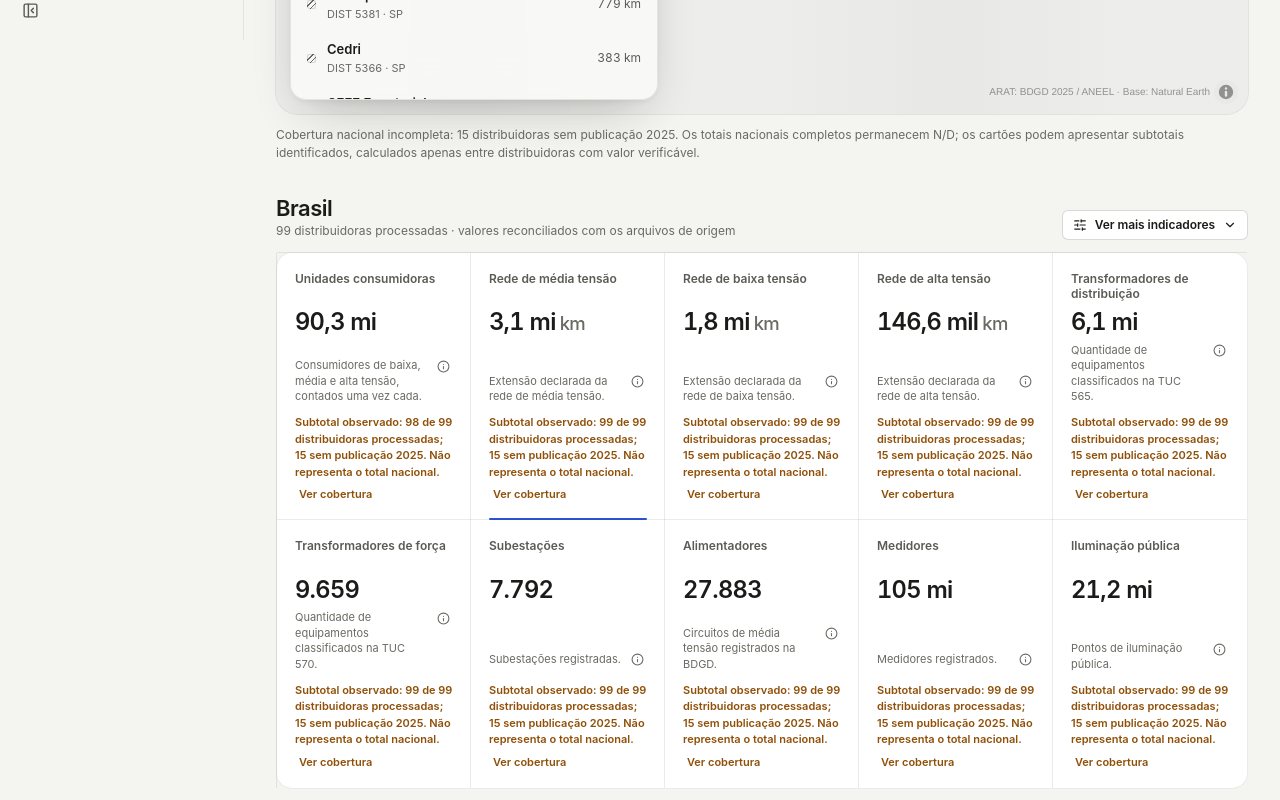
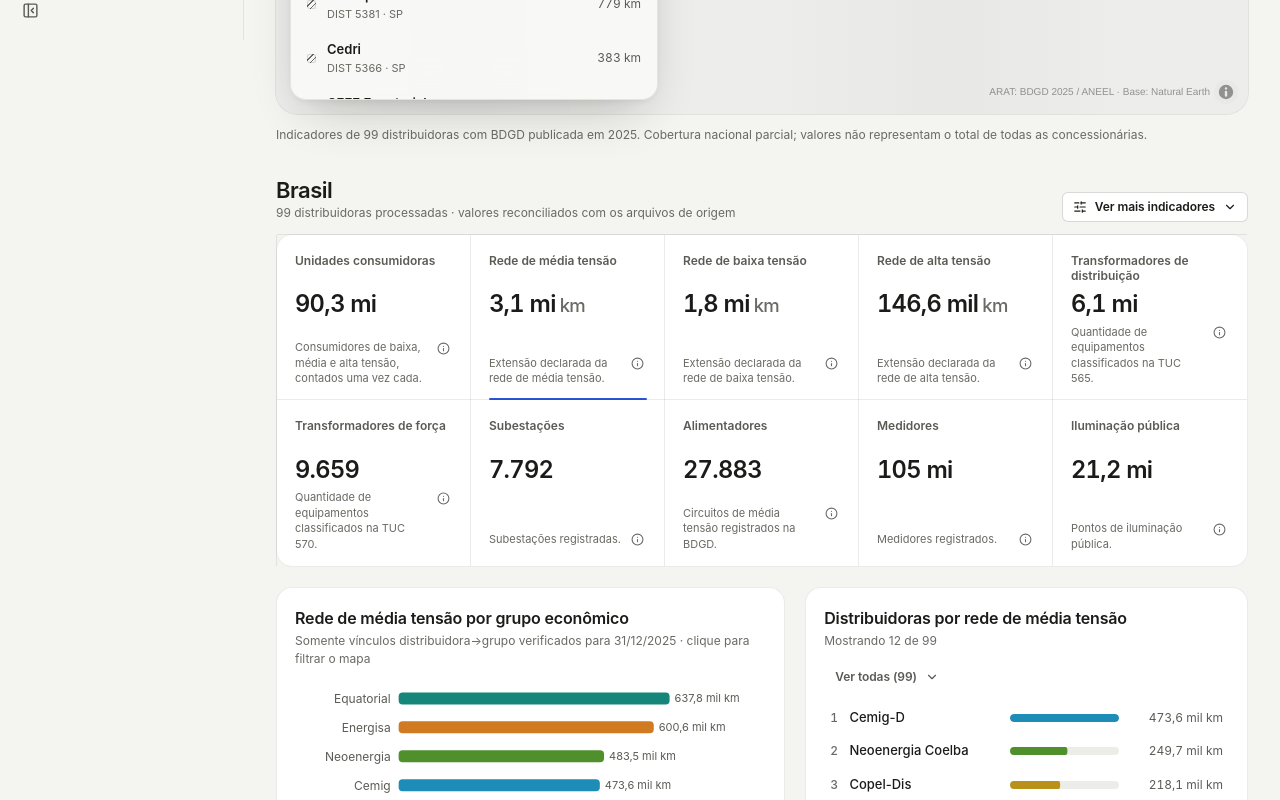
Before and after one commit to artelias/BDGD, a Next.js app in the folder nucleo-dados-bdgd/web/: page / in a window 1280 px wide. Shown: the part 760-1560 px from the top of the page. Built offline with nearby package versions, Linux system fonts and the light colour scheme.

Commit message:
ux(panorama): remover avisos repetitivos de subtotal nos cartoes

```diff
--- a/nucleo-dados-bdgd/web/src/components/pages/Panorama.tsx
+++ b/nucleo-dados-bdgd/web/src/components/pages/Panorama.tsx
@@ -186,7 +186,7 @@ function PanoramaReady({ ds }: { ds: Dataset }) {
         </Sheet>
       </section>
 
-      {coberturaNacionalIncompleta(ds, scopeDists) && <p className="caption" role="note">Cobertura nacional incompleta: {ds.raw.release.cobertura.sem_publicacao_2025.length} distribuidoras sem publicação 2025. Os totais nacionais completos permanecem N/D; os cartões podem apresentar subtotais identificados, calculados apenas entre distribuidoras com valor verificável.</p>}
+      {coberturaNacionalIncompleta(ds, scopeDists) && <p className="caption" role="note">Indicadores de {scopeDists.length} distribuidoras com BDGD publicada em 2025. Cobertura nacional parcial; valores não representam o total de todas as concessionárias.</p>}
       <div className={s.kpiHead}>
         <div>
           <h2 className="title" style={{ fontSize: "1.375rem" }}>{ds.scopeLabel(scope)}</h2>
@@ -348,7 +348,6 @@ function DistDetail({ ds, dist, onBack, theme }: { ds: Dataset; dist: number; on
 function KpiCell({ ds, k, dists, active, onClick }: { ds: Dataset; k: KpiDef; dists: number[]; active: boolean; onClick: () => void }) {
   const a = panoramaValue(ds, k, dists);
   const subtotal = a.partial ? panoramaSubtotal(ds, k, dists) : a;
-  const nacionalParcial = coberturaNacionalIncompleta(ds, dists);
   const valorExibido = a.v ?? (a.partial && subtotal.n > 0 ? subtotal.v : null);
   return (
     <div className={s.kpi} data-active={active}>
@@ -361,12 +360,6 @@ function KpiCell({ ds, k, dists, active, onClick }: { ds: Dataset; k: KpiDef; di
           <Explain title={k.nome} tecnico={k.tecnico} ressalva={k.ressalva} cobertura={coberturaTexto(subtotal)} testId={`explain-${k.id}`}>{k.explicacao}</Explain>
         </span>
       </div>
-      {a.partial && <div className={s.kpiNd}><span className={s.ndNote}>
-        {valorExibido !== null
-          ? `Subtotal observado: ${subtotal.n} de ${dists.length} distribuidoras processadas${nacionalParcial ? `; ${ds.raw.release.cobertura.sem_publicacao_2025.length} sem publicação 2025` : ""}. Não representa o total ${nacionalParcial ? "nacional" : "do recorte"}.`
-          : "Valor indisponível para o recorte."}{" "}
-        <Link href="/metodologia/#cobertura" style={{ display: "inline-flex", alignItems: "center", minHeight: 24, paddingInline: 4 }}>Ver cobertura</Link>
-      </span></div>}
     </div>
   );
 }
```
